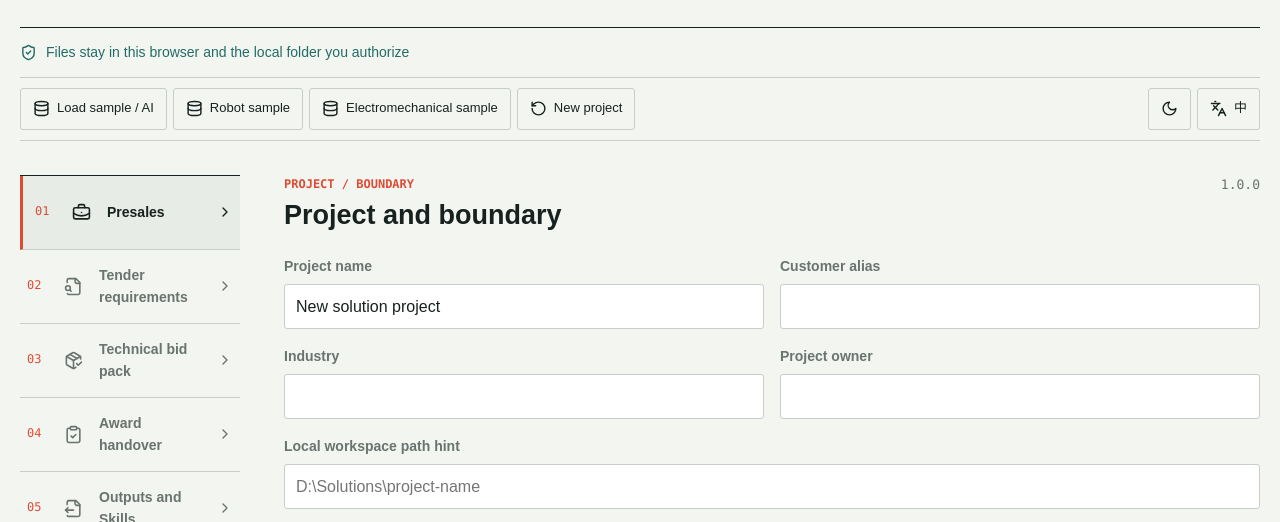
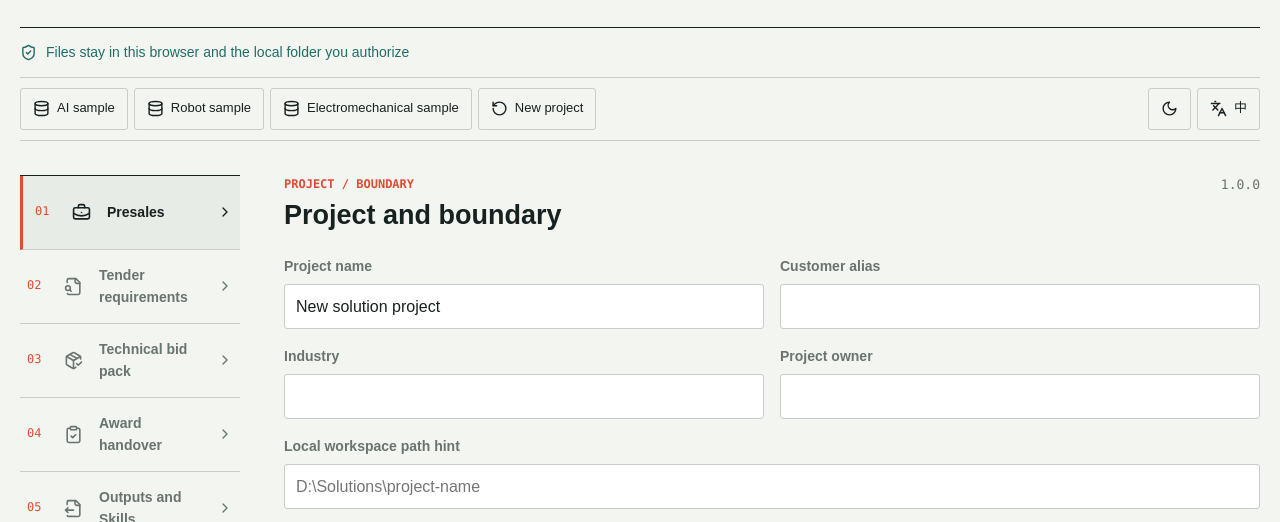
Before and after one commit to cavwic/cavwic-solutions-lab, an Astro site: page / in a window 1280 px wide. Shown: the part 232-754 px from the top of the page. Built offline with nearby package versions, Linux system fonts and the light colour scheme; Astro itself is replaced by a stand-in of ours.

Commit message:
fix: simplify AI sample label

```diff
--- a/src/components/SolutionWorkbench.tsx
+++ b/src/components/SolutionWorkbench.tsx
@@ -84,7 +84,7 @@ const copy = {
     bid: "技术标组包",
     handover: "中标交底",
     outputs: "输出与 Skills",
-    sample: "载入示例",
+    sample: "AI 示例",
     reset: "新建项目",
     projectName: "项目名称",
     customer: "客户代称",
@@ -171,7 +171,7 @@ const copy = {
     bid: "Technical bid pack",
     handover: "Award handover",
     outputs: "Outputs and Skills",
-    sample: "Load sample",
+    sample: "AI sample",
     reset: "New project",
     projectName: "Project name",
     customer: "Customer alias",
@@ -603,7 +603,7 @@ export default function SolutionWorkbench({ initialView = "presales" }: Props) {
       <div className="header-metrics"><div><strong>{coverage.total}</strong><span>{t.total}</span></div><div><strong>{coverage.evidenced}</strong><span>{t.evidenced}</span></div><div><strong>{coverage.approved}</strong><span>{t.approved}</span></div><div><strong>{coverage.pending}</strong><span>{t.pending}</span></div></div>
     </header>
     <div className="privacy-bar"><ShieldCheck size={17}/><span>{t.local}</span><span className="notice" aria-live="polite">{busy ? (locale === "zh" ? "处理中…" : "Working…") : notice}</span></div>
-    <nav className="workspace-toolbar" aria-label={locale === "zh" ? "工作区操作" : "Workspace actions"}><button type="button" aria-label={`${t.sample} / AI`} onClick={() => loadSample("ai")} title={`${t.sample} / AI`}><Database size={17}/><span>{t.sample} / AI</span></button><button type="button" aria-label={t.robotSample} onClick={() => loadSample("robot")} title={t.robotSample}><Database size={17}/><span>{t.robotSample}</span></button><button type="button" aria-label={t.electromechanicalSample} onClick={() => loadSample("electromechanical")} title={t.electromechanicalSample}><Database size={17}/><span>{t.electromechanicalSample}</span></button><button type="button" aria-label={t.reset} onClick={() => setProject(createEmptyProject(locale))} title={t.reset}><RotateCcw size={17}/><span>{t.reset}</span></button><button className="toolbar-spacer" type="button" aria-label={theme === "light" ? t.darkMode : t.lightMode} onClick={switchTheme} title={theme === "light" ? t.darkMode : t.lightMode}>{theme === "light" ? <Moon size={17}/> : <Sun size={17}/>}</button><button type="button" aria-label={locale === "zh" ? "Switch to English" : "切换到中文"} onClick={switchLocale} title={locale === "zh" ? "English" : "中文"}><Languages size={17}/><span>{locale === "zh" ? "EN" : "中"}</span></button></nav>
+    <nav className="workspace-toolbar" aria-label={locale === "zh" ? "工作区操作" : "Workspace actions"}><button type="button" aria-label={t.sample} onClick={() => loadSample("ai")} title={t.sample}><Database size={17}/><span>{t.sample}</span></button><button type="button" aria-label={t.robotSample} onClick={() => loadSample("robot")} title={t.robotSample}><Database size={17}/><span>{t.robotSample}</span></button><button type="button" aria-label={t.electromechanicalSample} onClick={() => loadSample("electromechanical")} title={t.electromechanicalSample}><Database size={17}/><span>{t.electromechanicalSample}</span></button><button type="button" aria-label={t.reset} onClick={() => setProject(createEmptyProject(locale))} title={t.reset}><RotateCcw size={17}/><span>{t.reset}</span></button><button className="toolbar-spacer" type="button" aria-label={theme === "light" ? t.darkMode : t.lightMode} onClick={switchTheme} title={theme === "light" ? t.darkMode : t.lightMode}>{theme === "light" ? <Moon size={17}/> : <Sun size={17}/>}</button><button type="button" aria-label={locale === "zh" ? "Switch to English" : "切换到中文"} onClick={switchLocale} title={locale === "zh" ? "English" : "中文"}><Languages size={17}/><span>{locale === "zh" ? "EN" : "中"}</span></button></nav>
     <div className="workspace-shell">
       <aside className="stage-rail" aria-label={locale === "zh" ? "解决方案流程" : "Solution lifecycle"}>{viewMeta.map((item) => { const Icon = item.icon; return <button type="button" aria-label={t[item.id]} title={t[item.id]} className={view === item.id ? "active" : ""} key={item.id} onClick={() => setView(item.id)}><span>{item.code}</span><Icon size={19}/><strong>{t[item.id]}</strong><ChevronRight size={16}/></button>; })}<div className="rail-status"><p>{locale === "zh" ? "当前阶段" : "Current stage"}</p><strong>{projectStageLabels[locale][project.stage]}</strong><span>{issues.filter((item) => item.severity === "error").length} {locale === "zh" ? "个阻断项" : "blocking issues"}</span></div></aside>
       <main className="workspace-content">{content}</main>
```
Also changed, not shown: tests/e2e/visual.spec.ts (+2 -2 lines), tests/e2e/workflow.spec.ts (+2 -2 lines).
